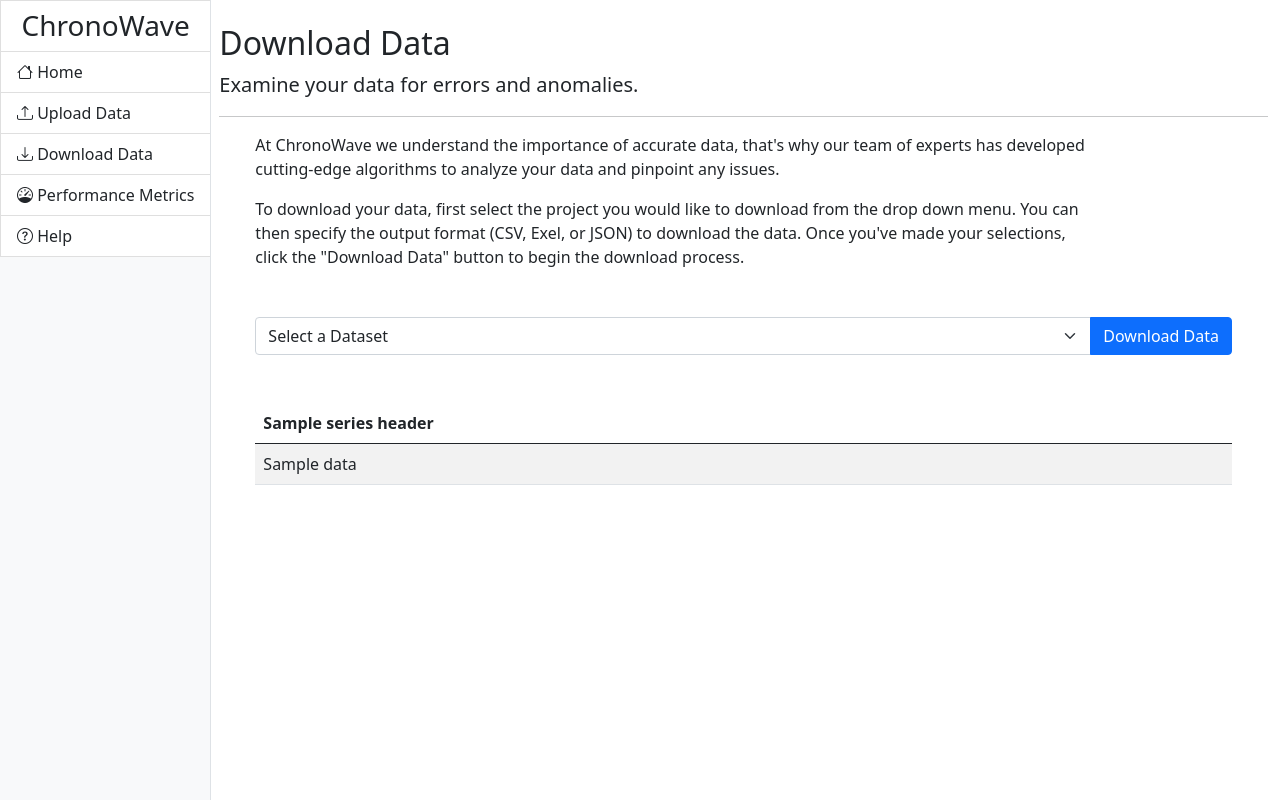
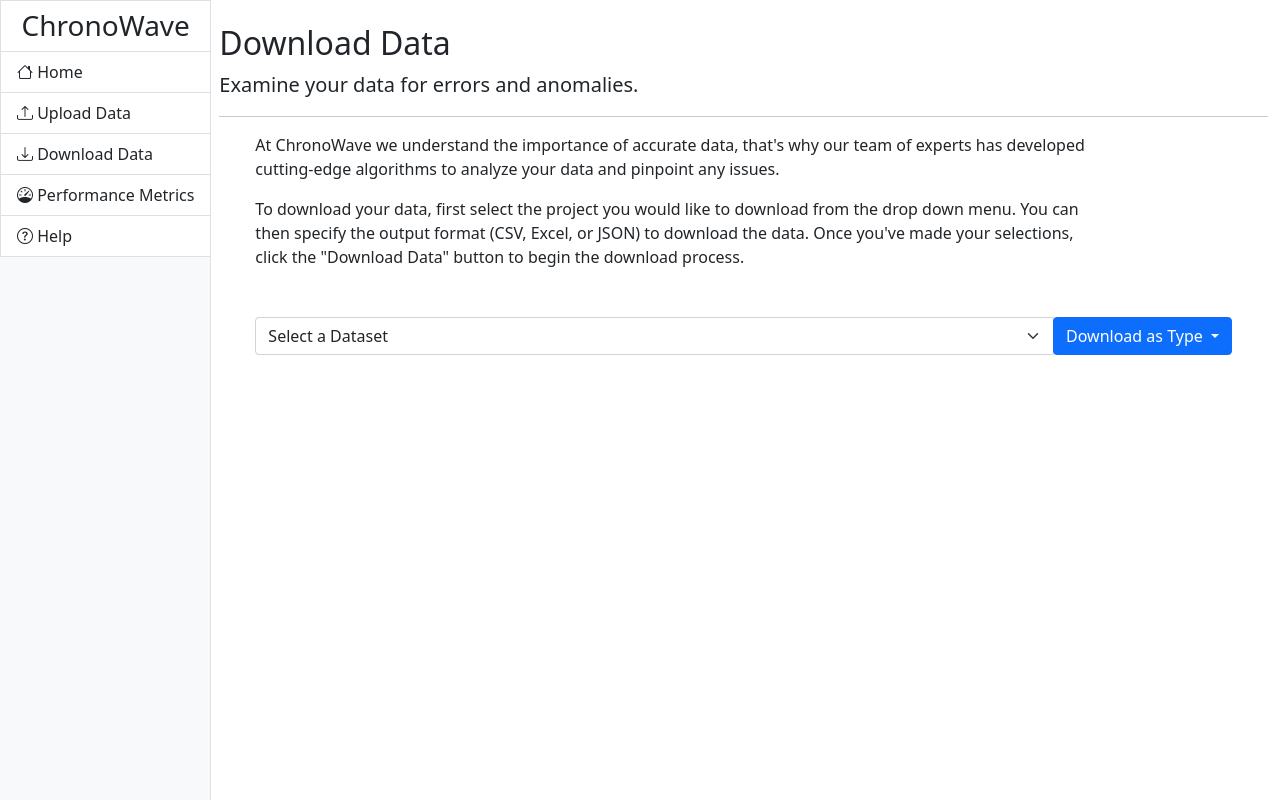
Before and after one commit to iperkins987/cs422_project01, a Flask app: template templates/download_data.html in a window 1280 px wide. Run offline with Flask 2, Linux system fonts and the light colour scheme; the template is opened without the code that fills it: most values are stand-ins (such as "Sample title", 1, 10 or a date in 2020); some libraries are stand-ins or nearby versions.

Commit message:
Added ajax and main layout

```diff
--- a/templates/download_data.html
+++ b/templates/download_data.html
@@ -9,46 +9,91 @@
     cutting-edge algorithms to analyze your data and pinpoint any issues.</p>
 
     <p>To download your data, first select the project you would like to download from the drop down menu. You can<br>
-        then specify the output format (CSV, Exel, or JSON) to download the data. Once you've made your selections,<br>
+        then specify the output format (CSV, Excel, or JSON) to download the data. Once you've made your selections,<br>
         click the "Download Data" button to begin the download process.</p>
 </div>
 
 <div class="row mb-5">
     <div class="input-group">
         <select id="select-dataset" class="form-select">
-            <option value="0" selected>Select a Dataset</option>
+            <option value="default" selected>Select a Dataset</option>
 
             {% for name in dataset_ids %}
                 <option value="{{name}}">{{name}}</option>
             {% endfor %}
         </select>
-        <button type="button" class="btn btn-primary ">Download Data</button>
+        <div class="dropdown">
+            <button class="btn btn-primary dropdown-toggle" type="button" id="export-as" data-bs-toggle="dropdown">
+                Download as Type
+            </button>
+            <ul id="file-type" class="dropdown-menu">
+                <li><a class="dropdown-item">CSV</a></li>
+                <li><a class="dropdown-item">Excel</a></li>
+                <li><a class="dropdown-item">JSON</a></li>
+            </ul>
+          </div>
     </div>
 </div>
 
-<table class="table table-striped">
-    <thead>
-        <tr>
-            {% for label in series_headers %}
-                <th scope="col">{{label}}</th>
-            {% endfor %}
-        </tr>
-    </thead>
-    <tbody>
-        {% for row in series_data %}
-            <tr>
-
-            {% for data in row %}
-                <td>{{data}}</td>
-            {% endfor %}
-
-            </tr>
-        {% endfor %}
-    </tbody>
-</table>
+<div id="metadata" style="display:none">
+    <div class="row mb-5">
+        <div class="col">
+            <h4>Description</h4>
+            <p id="description"></p>
+        </div>
+        <div class="col">
+            <h4>Reference</h4>
+            <p id="reference"></p>
+        </div>
+        <div class="col">
+            <h4>Link</h4>
+            <p id="link"></p>
+        </div>
+    </div>
+    <div class="row">
+        <div class="col">
+            <h4>Contributors</h4>
+            <ul id="contributors" class="list-group"></ul>
+        </div>
+        <div class="col">
+            <h4>Keywords</h4>
+            <ul id="keywords" class="list-group"></ul>
+        </div>
+        <div class="col">
+            <h4>Domains</h4>
+            <ul id="domains" class="list-group"></ul>
+        </div>
+    </div>
+</div>
 
 <script>
+
+    function render_metadata(response) {
+        // Update description
+        $("#description").text(response.description);
+
+        $("#reference").text(response.reference)
+        $("#link").html("<a href='" + response.link + "' target='_blank'>" + response.link + "</a>");
+
+        // Update contributors
+        response.contributors.forEach(item => {
+            $("#contributors").append("<li class='list-group-item'>" + item + "</li>")
+        });
+
+        // Update contributors
+        response.keywords.forEach(item => {
+            $("#keywords").append("<li class='list-group-item'>" + item + "</li>")
+        });
+
+        // Update contributors
+        response.domains.forEach(item => {
+            $("#domains").append("<li class='list-group-item'>" + item + "</li>")
+        });
+    }
+
     $(document).ready(function() {
+
+        // View selected metadata
         $("#select-dataset").change(function() {
             $.ajax({
                 url: "",
@@ -58,9 +103,25 @@
                     dataset_id: $("#select-dataset").val()
                 },
                 success: function(response) {
-
+                    if (response) {
+                        $("#metadata").show();
+                        render_metadata(response)
+                    } else {
+                        $("#metadata").hide();
+                        $("#contributors").html("");
+                        $("#keywords").html("");
+                        $("#domains").html("");
+                    }
                 }
             });
+        });
+
+        // Download selected file type
+        $("#file-type > li > a").click(function() {
+            let file_type = $(this).text().toLowerCase();
+            let dataset_id = $("#select-dataset").val();
+
+            window.location.href = "download_as_type?file_type=" + file_type + "&dataset_id=" + dataset_id;
         });
     });
 </script>
```
